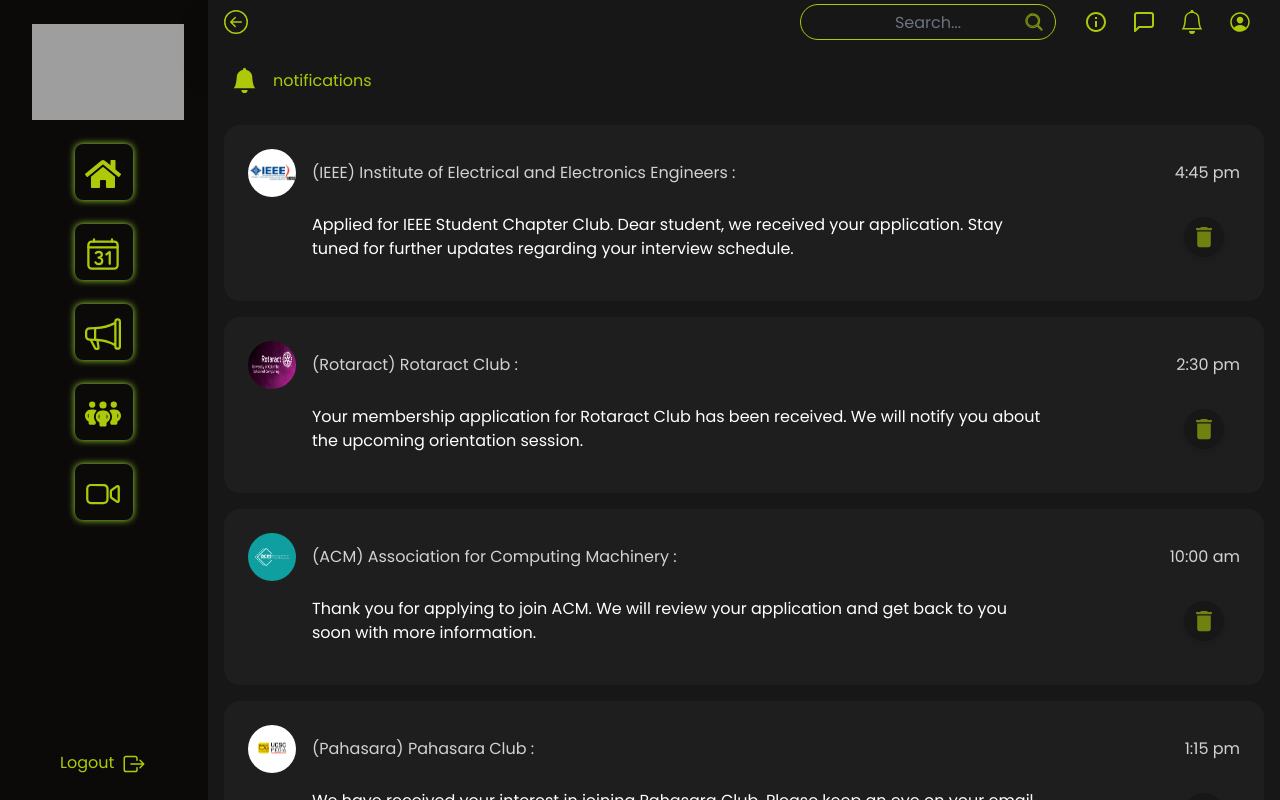
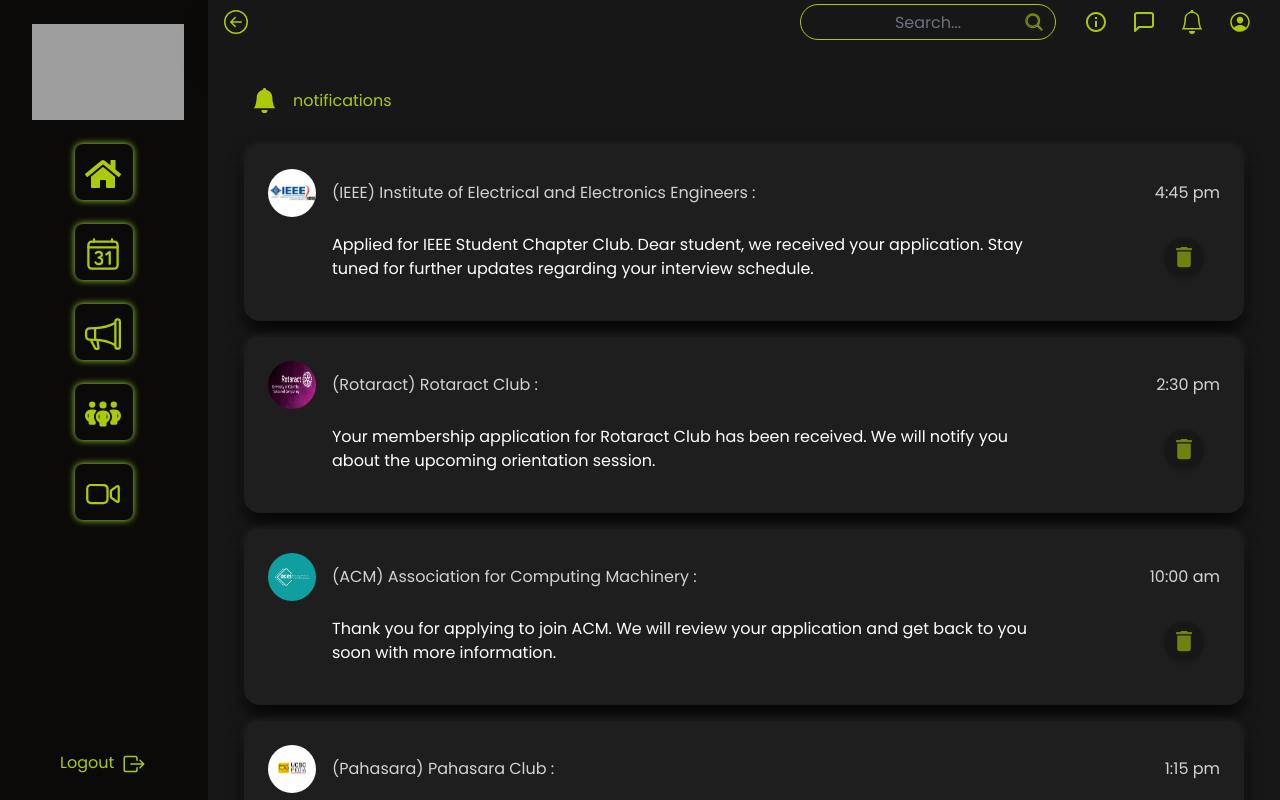
Before and after one commit to Anuraj2601/Eventix, a React (Vite) app: page /student/notifications in a window 1280 px wide. Built offline with nearby package versions, Linux system fonts and the light colour scheme; grey boxes are pictures that could not be loaded.

Commit message:
notifications

```diff
--- a/src/components/NotificationCard.jsx
+++ b/src/components/NotificationCard.jsx
@@ -53,7 +53,7 @@ const notifications = [
 
 const NotificationCard = ({ image, title, time, message }) => {
   return (
-    <div className='bg-[#1E1E1E] p-6 mx-4 my-2 rounded-2xl'>
+    <div className='bg-[#1E1E1E] p-6 mx-4 my-2 rounded-2xl'  style={{ boxShadow: '0 8px 16px rgba(0, 0, 0, 0.9), 0 0 8px rgba(255, 255, 255, 0.1)' }}>
       <div className="flex items-center justify-between">
         <div className="flex items-center justify-center gap-4">
           <img src={image} alt="" className='w-12 h-12 rounded-full'/>
--- a/src/pages/student/StudentNotifications.jsx
+++ b/src/pages/student/StudentNotifications.jsx
@@ -11,7 +11,7 @@ const StudentNotifications = () => {
         <Sidebar className="flex-shrink-0"/>
         <div className="flex flex-col flex-1">
           <Navbar className="sticky top-0 z-10 p-4"/>
-          <div className="bg-neutral-900 text-white flex flex-col flex-1 overflow-auto">
+          <div className="bg-neutral-900 text-white flex flex-col flex-1 overflow-auto p-5">
             <div className="flex items-center gap-4 m-6">
               <BsFillBellFill className='text-[#AEC90A]' size={25}/>
               <span className='text-[#AEC90A]'>notifications</span>
```
